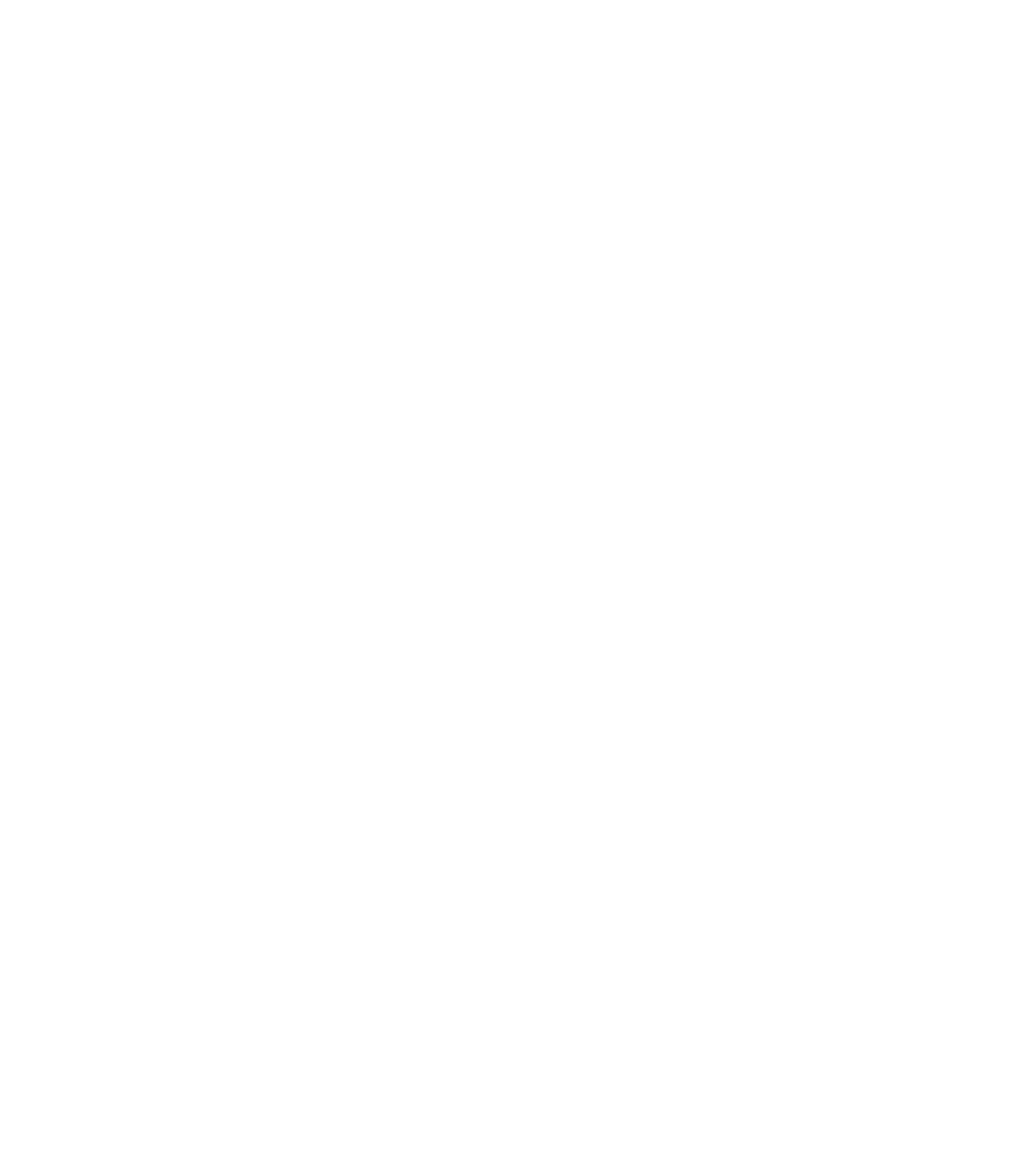
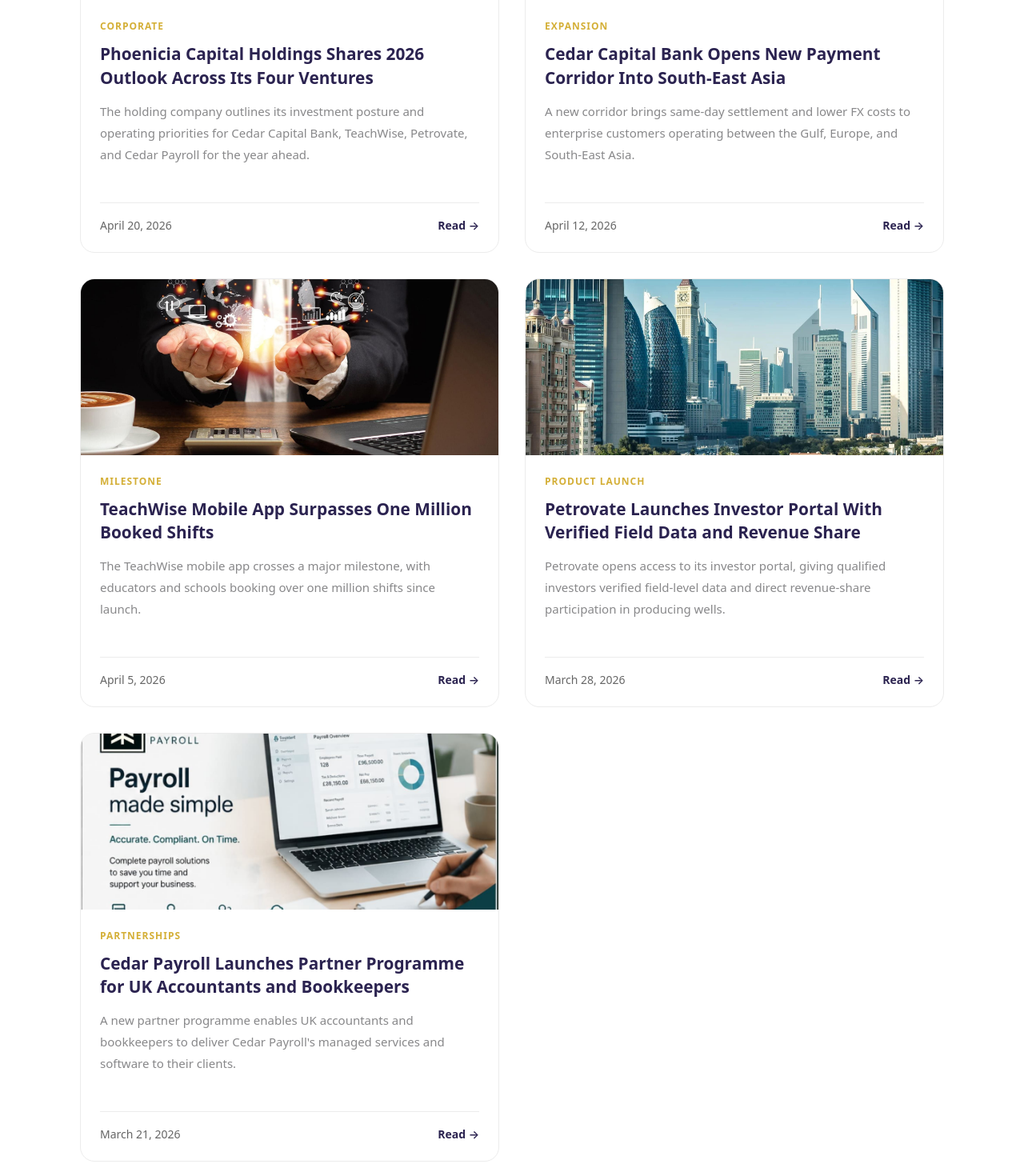
Before and after one commit to its-malaika16/phoenicia-capital, a React (Vite) app: page /blogs in a window 1280 px wide. Shown: the part 1560-3030 px from the top of the page at 80% size. Before the commit the page ends 1387 px from the top, so only its background shows below. Built offline with nearby package versions, Linux system fonts and the light colour scheme.

Commit message:
finalize

```diff
--- a/src/components/HomePage/PhilosophySection.jsx
+++ b/src/components/HomePage/PhilosophySection.jsx
@@ -20,7 +20,7 @@
                         We build and steward companies designed to outlast cycles: trusted brands, disciplined operations, and forward-thinking solutions that create long-term value for the clients and communities we serve.
                     </p>
 
-                    <span className="small-title" onClick={() => navigate("/about")}>
+                    <span className="small-title" onClick={() => navigate("/story")}>
                         READ OUR STORY →
                     </span>
                 </div>
--- a/src/components/ProductsPage/Products.jsx
+++ b/src/components/ProductsPage/Products.jsx
@@ -15,7 +15,7 @@
       "Fast turnaround hiring",
     ],
     image: "/assets/images/teachwise.jpg",
-    url: "https://teachwise.co.uk"
+    url: "https://teachwise.co.uk",
   },
   {
     id: "02",
@@ -31,7 +31,7 @@
       "Global field deployment",
     ],
     image: "/assets/images/petrovate.jpg",
-    url: "https://petrovate.co.uk"
+    url: "https://petrovate.co.uk",
   },
   {
     id: "03",
@@ -47,7 +47,7 @@
       "Business solutions",
     ],
     image: "/assets/images/cedar-bank.jpg",
-    url: "https://cedarcapitalbank.com"
+    url: "https://cedarcapitalbank.com",
   },
   {
     id: "04",
@@ -63,20 +63,18 @@
       "Real-time reporting",
     ],
     image: "/assets/images/cedar-payroll.jpg",
-    url: "https://cedarpayroll.co.uk"
-  }
+    url: "https://cedarpayroll.co.uk",
+  },
 ];
 
 export default function ProductsPageSection() {
   return (
     <section className="products-page">
-
       {products.map((product, index) => (
         <div
           key={product.id}
           className={`product-row ${index % 2 !== 0 ? "reverse" : ""}`}
         >
-
           {/* IMAGE */}
           <div className="product-image">
             <img src={product.image} alt={product.title} />
@@ -84,7 +82,6 @@
 
           {/* CONTENT */}
           <div className="product-content">
-
             <span className="product-top">
               {product.id} — {product.category}
             </span>
@@ -100,14 +97,18 @@
               ))}
             </ul>
 
-            <button className="visit-btn">
+            {/* ✅ FIXED BUTTON */}
+            <a
+              href={product.url}
+              target="_blank"
+              rel="noopener noreferrer"
+              className="visit-btn"
+            >
               VISIT {product.title.toUpperCase()} →
-            </button>
-
+            </a>
           </div>
         </div>
       ))}
-
     </section>
   );
 }
--- a/src/data/blogs.js
+++ b/src/data/blogs.js
@@ -31,6 +31,47 @@
     image: "/assets/images/cedar-payroll.jpg",
     description: "Cedar Payroll's latest release delivers real-time HMRC submissions, automated pension auto-enrolment, and a refreshed self-service portal for UK employees."
   },
+  {
+    id: "5",
+    title: "Phoenicia Capital Holdings Shares 2026 Outlook Across Its Four Ventures",
+    category: "CORPORATE",
+    date: "April 20, 2026",
+    image: "/assets/images/global-network.jpg",
+    description: "The holding company outlines its investment posture and operating priorities for Cedar Capital Bank, TeachWise, Petrovate, and Cedar Payroll for the year ahead."
+  },
+  {
+    id: "6",
+    title: "Cedar Capital Bank Opens New Payment Corridor Into South-East Asia",
+    category: "Expansion",
+    date: "April 12, 2026",
+    image: "/assets/images/global-finance.jpg",
+    description: "A new corridor brings same-day settlement and lower FX costs to enterprise customers operating between the Gulf, Europe, and South-East Asia."
+  },
+  {
+    id: "7",
+    title: "TeachWise Mobile App Surpasses One Million Booked Shifts",
+    category: "MILESTONE",
+    date: "April 5, 2026",
+    image: "/assets/images/global-vision.jpg",
+    description: "The TeachWise mobile app crosses a major milestone, with educators and schools booking over one million shifts since launch."
+  },
+  {
+    id: "8",
+    title: "Petrovate Launches Investor Portal With Verified Field Data and Revenue Share",
+    category: "Product Launch",
+    date: "March 28, 2026",
+    image: "/assets/images/skyline.jpg",
+    description: "Petrovate opens access to its investor portal, giving qualified investors verified field-level data and direct revenue-share participation in producing wells."
+  },
+  {
+    id: "9",
+    title: "Cedar Payroll Launches Partner Programme for UK Accountants and Bookkeepers",
+    category: "Partnerships",
+    date: "March 21, 2026",
+    image: "/assets/images/cedar-payroll.jpg",
+    description: "A new partner programme enables UK accountants and bookkeepers to deliver Cedar Payroll's managed services and software to their clients."
+  },
+
 
   /* 👉 add up to 10 articles */
 ];
```
Also changed, not shown: src/components/BlogCards/BlogDetails.jsx (added, +65 -0 lines).
